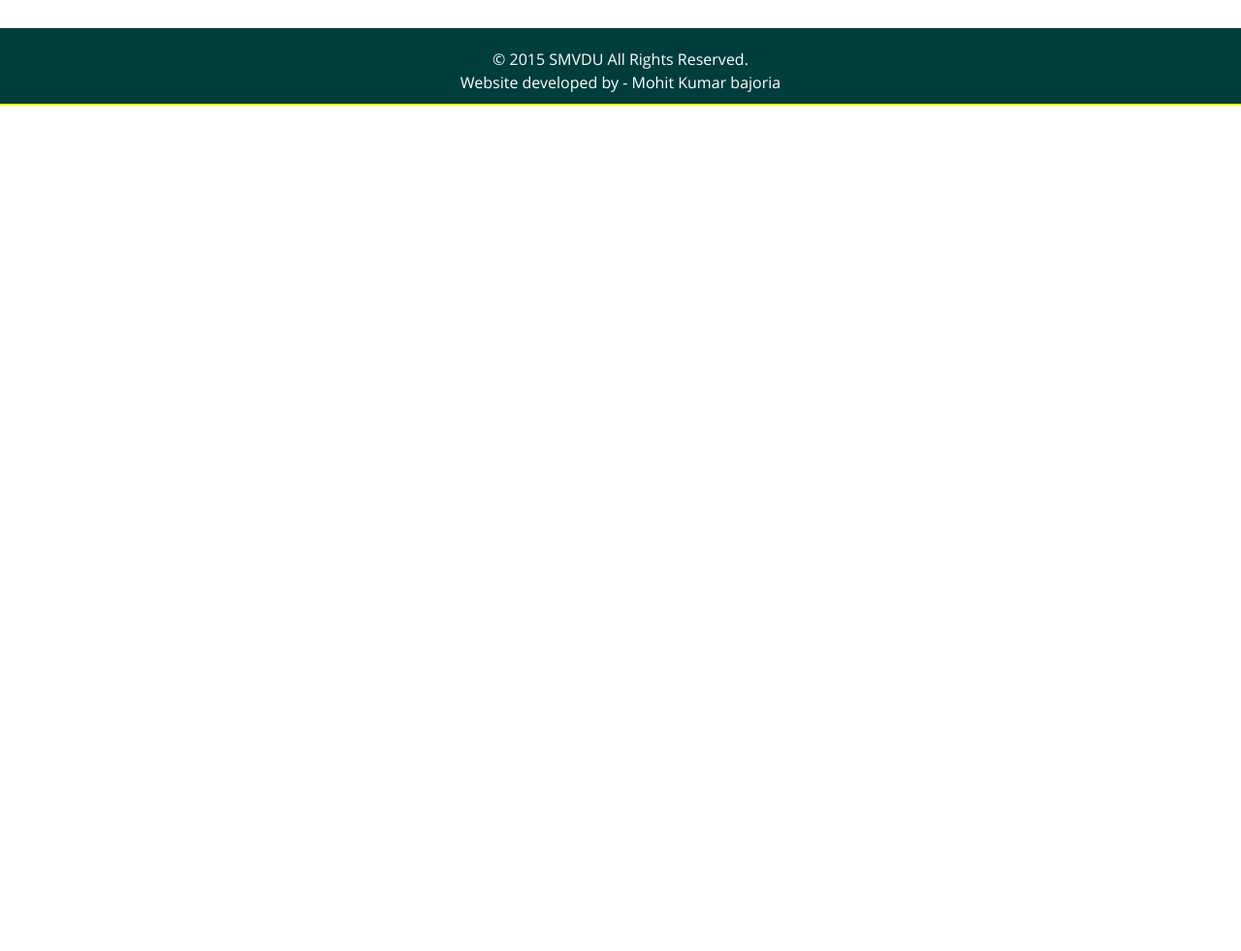
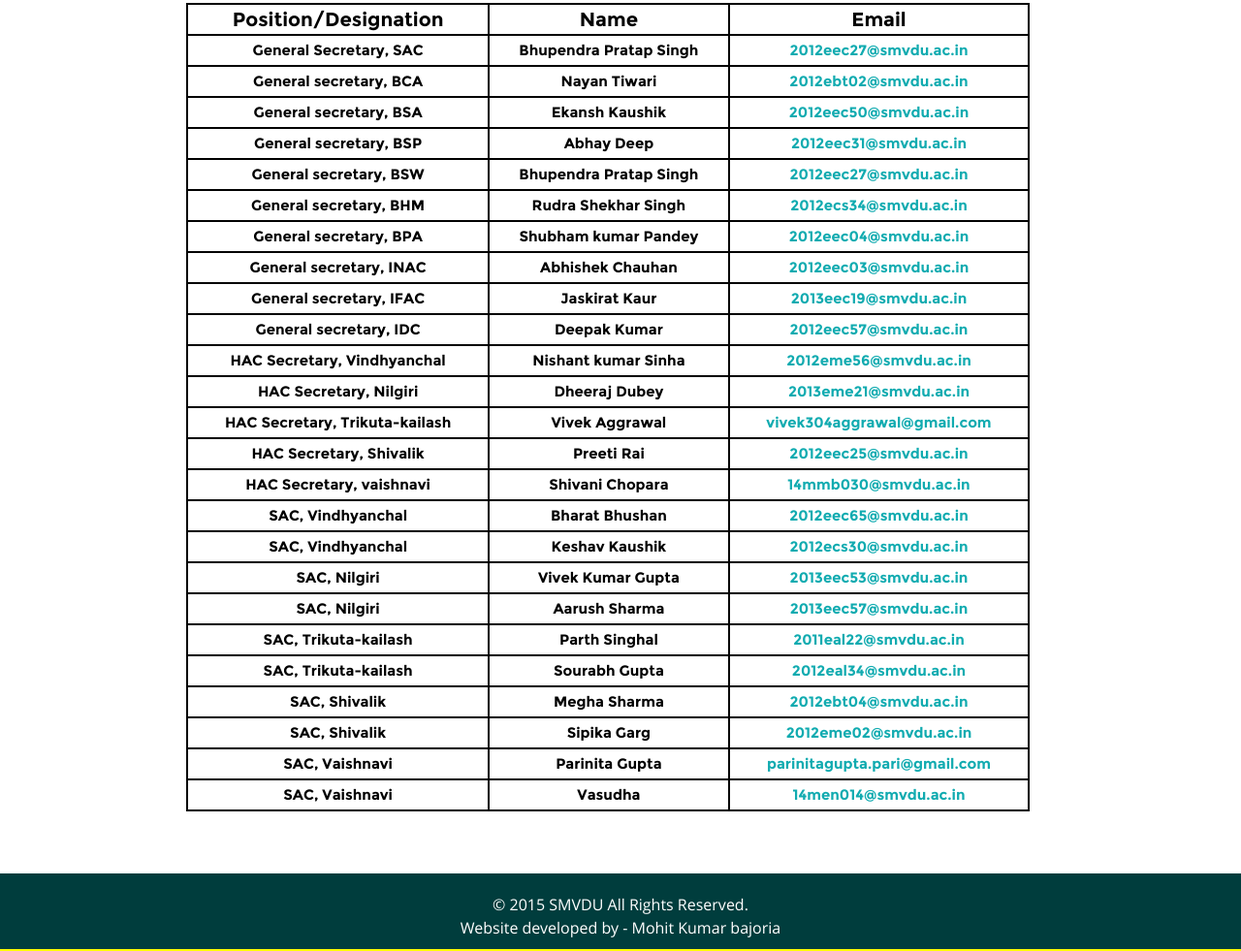
Before and after one commit to smvdu/sac-website, a plain HTML site: page members.html in a window 1280 px wide. Shown: the part 305-1286 px from the top of the page at 97% size. Before the commit the page ends 800 px from the top, so only its background shows below. Drawn offline with nearby package versions, Linux system fonts and the light colour scheme.

Commit message:
members added

```diff
--- a/css/members.css
+++ b/css/members.css
@@ -6,3 +6,10 @@
     font-family:  'montserrat-bold', sans-serif;
 
 }
+.members
+{
+    color: black;
+    margin-left: 15%;
+    margin-top: 3%;
+
+}
--- a/members.html
+++ b/members.html
@@ -22,6 +22,12 @@
     <link rel="stylesheet" href="css/fonts.css">
     <link rel="stylesheet" href="css/members.css">
     <script src="js/modernizr.js"></script>
+        <style>
+    table, th, td {
+          border: 2px solid black;
+          border-collapse: collapse;
+}
+</style>
         </head>
      <body>
        <header>
@@ -47,8 +53,139 @@
    </header> <!-- Header End -->
  <div class="center">
        <i class="fa fa-users fa-4x"><br>SAC Members</i>
-       <div class="">
-
+       <div class="members">
+           <table style="width:80%;font-family:'montserrat-bold', sans-serif;">
+ <tr>
+    <td style="font-size:20px;">Position/Designation</td>
+    <td style="font-size:20px;">Name</td>
+    <td style="font-size:20px;">Email</td>
+  </tr>
+<tr>
+    <td>General Secretary, SAC</td>
+    <td>Bhupendra Pratap Singh</td>
+    <td><a href="mailto:2012eec27@smvdu.ac.in">2012eec27@smvdu.ac.in</a></td>
+  </tr>
+  <tr>
+    <td>General secretary, BCA</td>
+    <td>Nayan Tiwari</td>
+    <td><a href="mailto:2012ebt02@smvdu.ac.in">2012ebt02@smvdu.ac.in</a></td>
+  </tr>
+  <tr>
+    <td>General secretary, BSA</td>
+    <td>Ekansh Kaushik</td>
+    <td><a href="mailto:2012eec50@smvdu.ac.in">2012eec50@smvdu.ac.in</a></td>
+  </tr>
+  <tr>
+    <td>General secretary, BSP</td>
+    <td>Abhay Deep</td>
+    <td><a href="mailto:2012eec31@smvdu.ac.in">2012eec31@smvdu.ac.in</a></td>
+  </tr>
+  <tr>
+    <td>General secretary, BSW</td>
+    <td>Bhupendra Pratap Singh</td>
+    <td><a href="mailto:2012eec27@smvdu.ac.in">2012eec27@smvdu.ac.in</a></td>
+  </tr>
+  <tr>
+    <td>General secretary, BHM</td>
+    <td>Rudra Shekhar Singh</td>
+    <td><a href="mailto:2012ecs34@smvdu.ac.in">2012ecs34@smvdu.ac.in</a></td>
+  </tr>
+ <tr>
+    <td>General secretary, BPA</td>
+    <td>Shubham kumar Pandey</td>
+    <td><a href="mailto:2012eec04@smvdu.ac.in">2012eec04@smvdu.ac.in</a></td>
+  </tr>
+ <tr>
+    <td>General secretary, INAC</td>
+    <td>Abhishek Chauhan</td>
+    <td><a href="mailto:2012eec03@smvdu.ac.in">2012eec03@smvdu.ac.in</a></td>
+  </tr>
+ <tr>
+    <td>General secretary, IFAC</td>
+    <td>Jaskirat Kaur</td>
+    <td><a href="mailto:2013eec19@smvdu.ac.in">2013eec19@smvdu.ac.in</a></td>
+  </tr>
+ <tr>
+    <td>General secretary, IDC</td>
+    <td>Deepak Kumar</td>
+    <td><a href="mailto:2012eec57@smvdu.ac.in">2012eec57@smvdu.ac.in</a></td>
+  </tr>
+ <tr>
+    <td>HAC Secretary, Vindhyanchal</td>
+    <td>Nishant kumar Sinha</td>
+    <td><a href="mailto:2012eme56@smvdu.ac.in">2012eme56@smvdu.ac.in</a></td>
+  </tr>
+ <tr>
+    <td>HAC Secretary, Nilgiri</td>
+    <td>Dheeraj Dubey</td>
+    <td><a href="mailto:2013eme21@smvdu.ac.in">2013eme21@smvdu.ac.in</a></td>
+  </tr>
+ <tr>
+    <td>HAC Secretary, Trikuta-kailash</td>
+    <td>Vivek Aggrawal</td>
+    <td><a href="mailto:vivek304aggrawal@gmail.com">vivek304aggrawal@gmail.com</a></td>
+  </tr>
+ <tr>
+    <td>HAC Secretary, Shivalik</td>
+    <td>Preeti Rai</td>
+    <td><a href="mailto:2012eec25@smvdu.ac.in">2012eec25@smvdu.ac.in</a></td>
+  </tr>
+ <tr>
+    <td>HAC Secretary, vaishnavi</td>
+    <td>Shivani Chopara</td>
+    <td><a href="mailto:14mmb030@smvdu.ac.in">14mmb030@smvdu.ac.in</a></td>
+  </tr>
+  <tr>
+    <td>SAC, Vindhyanchal</td>
+    <td>Bharat Bhushan</td>
+    <td><a href="mailto:2012eec65@smvdu.ac.in">2012eec65@smvdu.ac.in</a></td>
+  </tr>
+  <tr>
+    <td>SAC, Vindhyanchal</td>
+    <td>Keshav Kaushik</td>
+    <td><a href="mailto:2012ecs30@smvdu.ac.in">2012ecs30@smvdu.ac.in</a></td>
+  </tr>
+  <tr>
+    <td>SAC, Nilgiri</td>
+    <td>Vivek Kumar Gupta</td>
+    <td><a href="mailto:2013eec53@smvdu.ac.in">2013eec53@smvdu.ac.in</a></td>
+  </tr>
+  <tr>
+    <td>SAC, Nilgiri</td>
+    <td>Aarush Sharma</td>
+    <td><a href="mailto:2013eec57@smvdu.ac.in">2013eec57@smvdu.ac.in</a></td>
+  </tr>
+  <tr>
+    <td>SAC, Trikuta-kailash</td>
+    <td>Parth Singhal</td>
+    <td><a href="mailto:2011eal22@smvdu.ac.in">2011eal22@smvdu.ac.in</a></td>
+  </tr>
+  <tr>
+    <td>SAC, Trikuta-kailash</td>
+    <td>Sourabh Gupta</td>
+    <td><a href="mailto:2012eal34@smvdu.ac.in">2012eal34@smvdu.ac.in</a></td>
+  </tr>
+  <tr>
+    <td>SAC, Shivalik</td>
+    <td>Megha Sharma</td>
+    <td><a href="mailto:2012ebt04@smvdu.ac.in">2012ebt04@smvdu.ac.in</a></td>
+  </tr>
+ <tr>
+    <td>SAC, Shivalik</td>
+    <td>Sipika Garg</td>
+    <td><a href="mailto:2012eme02@smvdu.ac.in">2012eme02@smvdu.ac.in</a></td>
+  </tr>
+ <tr>
+    <td>SAC, Vaishnavi</td>
+    <td>Parinita Gupta</td>
+    <td><a href="mailto:parinitagupta.pari@gmail.com">parinitagupta.pari@gmail.com</a></td>
+  </tr>
+ <tr>
+    <td>SAC, Vaishnavi</td>
+    <td>Vasudha</td>
+    <td><a href="mailto:14men014@smvdu.ac.in">14men014@smvdu.ac.in</a></td>
+  </tr>
+</table>
        </div>
          </div>
 
```
